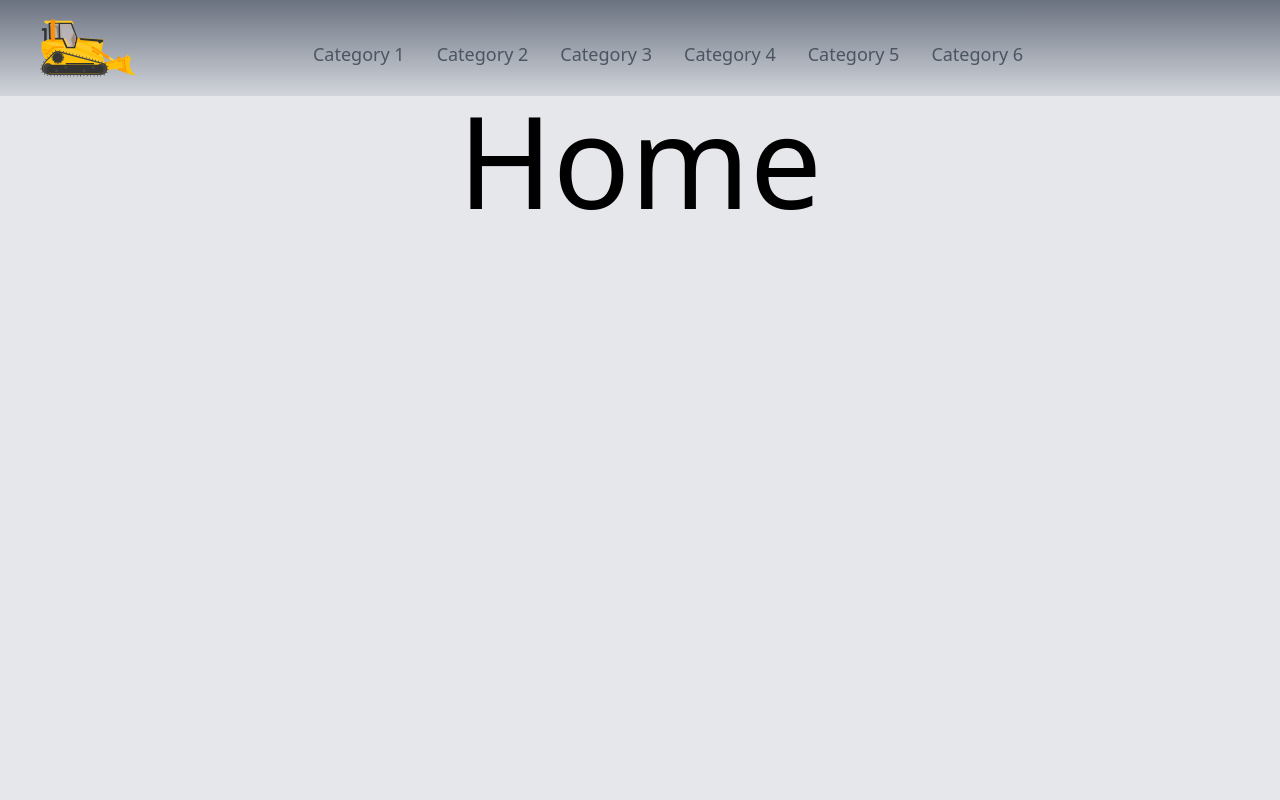
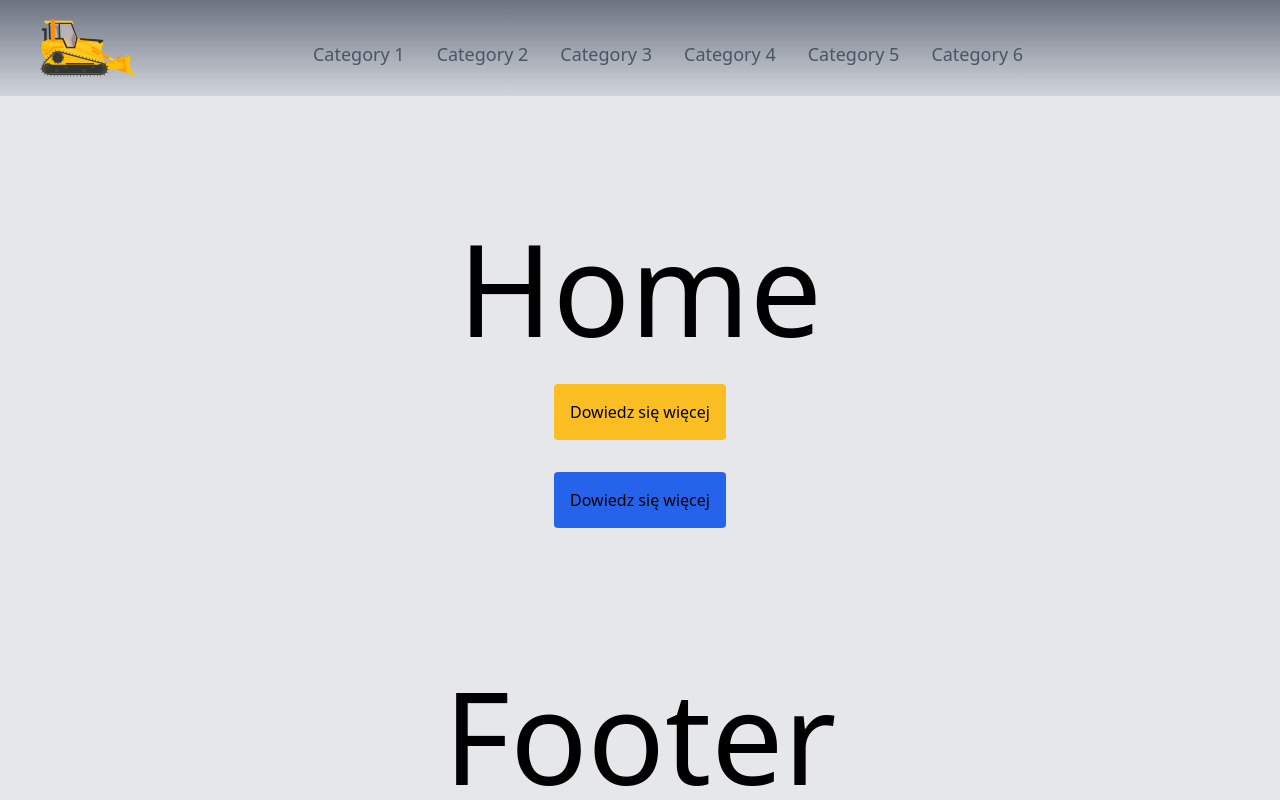
Before and after one commit to Structural-Engineer-DEV/devs-mentoring-project, a React (Create React App) app: page / in a window 1280 px wide. Shown: the top 800 px of the page. Built offline with nearby package versions, Linux system fonts and the light colour scheme; some icons are missing.

Commit message:
Button CTA added

```diff
--- /dev/null
+++ b/src/components/UI/Button/ButtonCTA.jsx
@@ -0,0 +1,27 @@
+import React from "react";
+
+const ButtonCTA = ({ children, onClick, typeBlue, ...props }) => {
+  const handleClick = (e) => {
+    if (props.disabled) return;
+
+    if (onClick) {
+      onClick(e);
+    }
+  };
+
+  return (
+    <button
+      onClick={handleClick}
+      className={` w-fit p-4 text-s rounded  m-4 ${
+        typeBlue
+          ? "bg-blue-600 hover:bg-blue-500"
+          : "bg-amber-400 hover:bg-amber-300"
+      }`}
+      {...props}
+    >
+      {children}
+    </button>
+  );
+};
+
+export default ButtonCTA;
--- a/src/pages/Home.jsx
+++ b/src/pages/Home.jsx
@@ -1,8 +1,19 @@
 import React from "react";
-import Layout from "../components/Layout/Layout";
+import ButtonCTA from "../components/UI/Button/ButtonCTA";
+import { Link } from "react-router-dom";
 
 const Home = () => {
-  return <div className="text-9xl min-h-screen text-center">Home</div>;
+  return (
+    <div className="flex flex-col items-center justify-start">
+      <div className="text-9xl mb-4">Home</div>
+      <Link to="product-page">
+        <ButtonCTA>Dowiedz się więcej</ButtonCTA>
+      </Link>
+      <Link to="product-page">
+        <ButtonCTA typeBlue={true}>Dowiedz się więcej</ButtonCTA>
+      </Link>
+    </div>
+  );
 };
 
 export default Home;
```
